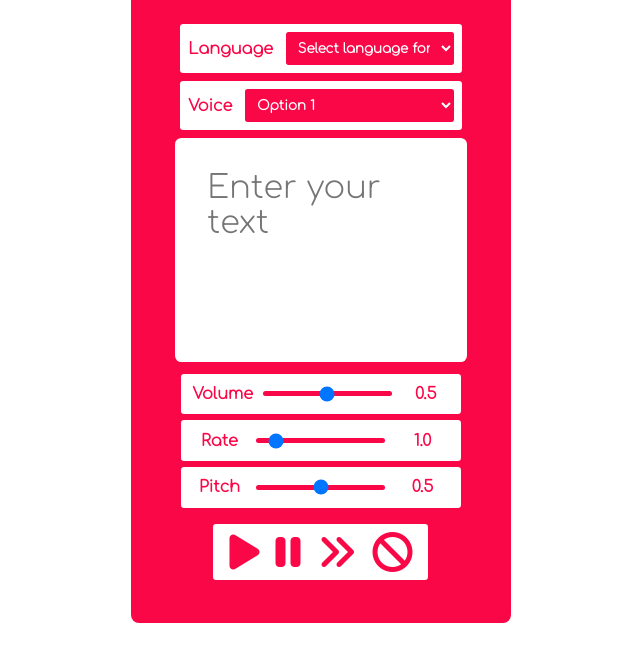
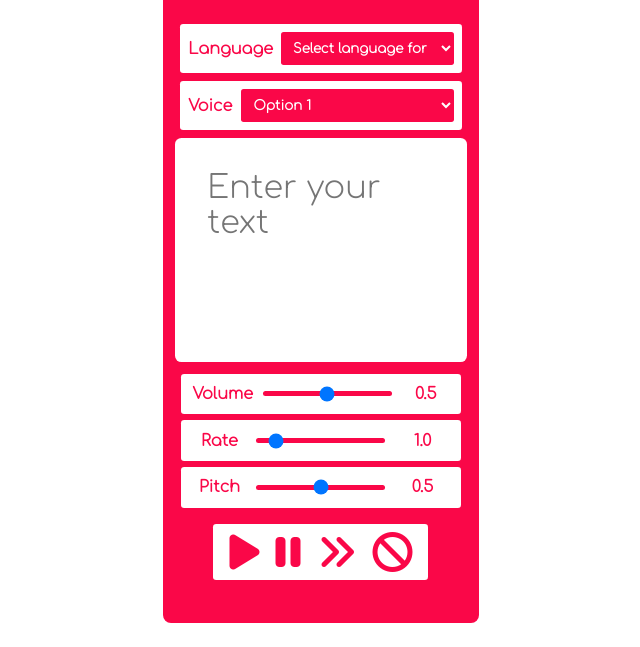
Before and after one commit to sushantgb/text_to_speech, a plain HTML site: page index.html in a window 1280 px wide. Shown: the part 153-800 px from the top of the page, without its empty margins (319-959 px from the left). Drawn offline with nearby package versions, Linux system fonts and the light colour scheme.

Commit message:
Update speech.css

```diff
--- a/speech.css
+++ b/speech.css
@@ -15,10 +15,10 @@
     background-color: var(--theme-color);
     color: white;
     margin: auto;
-    margin-top: 0.5em;
+    margin-top: 0.2em;
     width: 20%;
-    height: 80vh;
-    padding: 4em;
+    height: 88vh;
+    padding: 2em;
     border-radius: 0.5em;
     gap: 0.5em;
     max-height: fit-content;
@@ -46,7 +46,7 @@ h3 {
     display: flex;
     justify-content: space-between;
     align-items:center;
-    gap: 0.8em;
+    gap: 0.5em;
     background-color: white;
     padding: 0.5em;
     border-radius: 0.2em;
```
